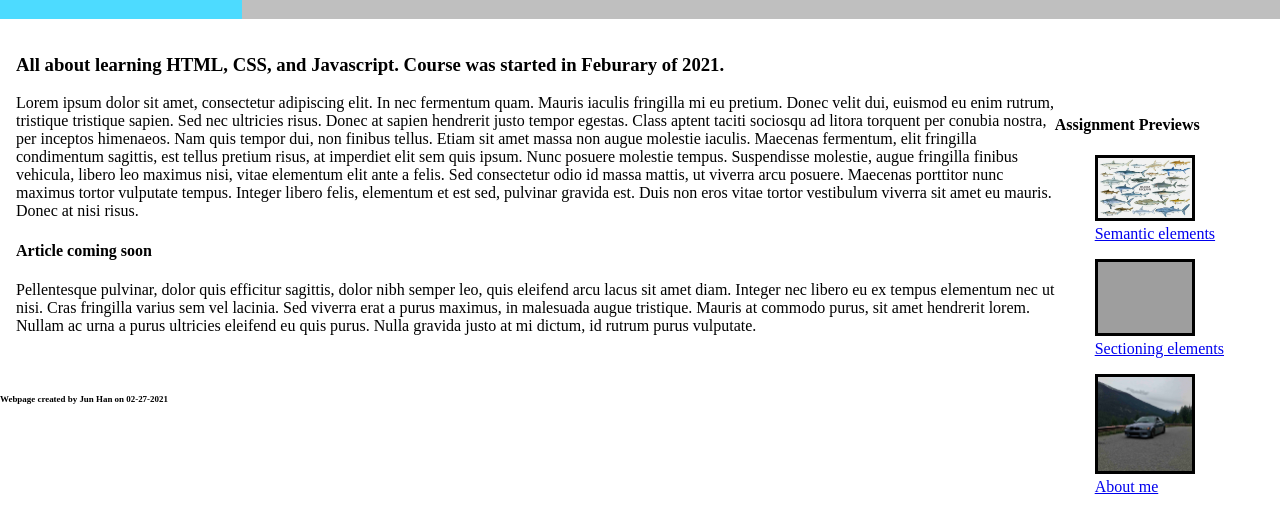
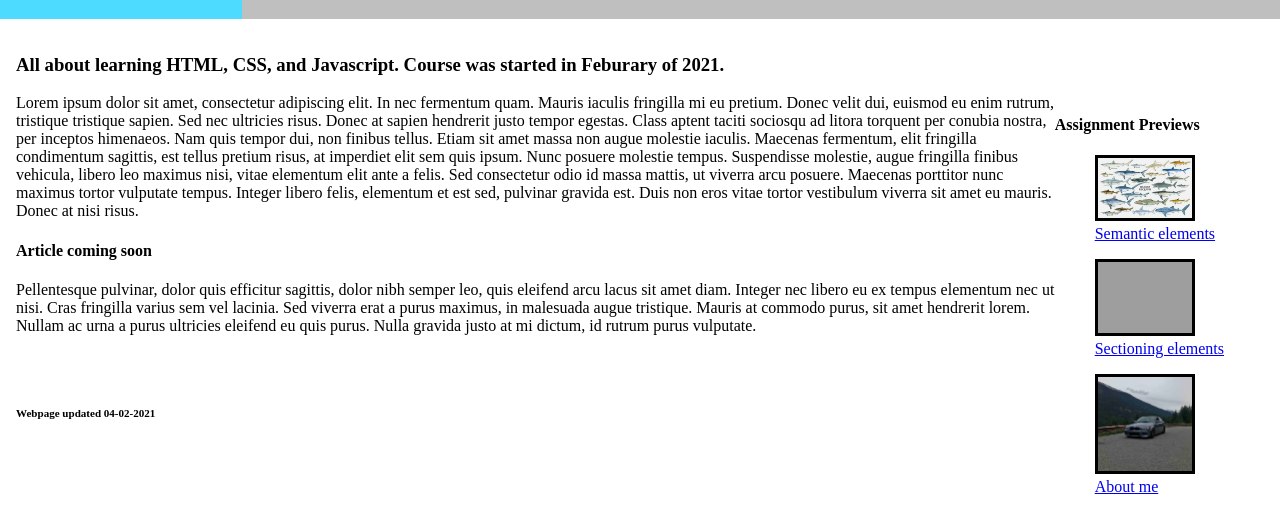
Before and after one commit to jhan-96/Portfolio, a plain HTML site: page index.html in a window 1280 px wide. Shown: the part 236-766 px from the top of the page. Drawn offline with Linux system fonts and the light colour scheme; grey boxes are pictures that could not be loaded.

Commit message:
edited footer text in index.html

```diff
--- a/index.html
+++ b/index.html
@@ -54,8 +54,8 @@
         <p>Pellentesque pulvinar, dolor quis efficitur sagittis, dolor nibh semper leo, quis eleifend arcu lacus sit amet diam. Integer nec libero eu ex tempus elementum nec ut nisi. Cras fringilla varius sem vel lacinia. Sed viverra erat a purus maximus, in malesuada augue tristique. Mauris at commodo purus, sit amet hendrerit lorem. Nullam ac urna a purus ultricies eleifend eu quis purus. Nulla gravida justo at mi dictum, id rutrum purus vulputate.</p>
       </article>
     </section>
-    <footer>
-      <h6><small>Webpage created by Jun Han on 02-27-2021</small></h6>
+    <footer class="index-footer">
+      <h5><small>Webpage updated 04-02-2021</small></h5>
     </footer>
   </body>
 </html>
--- a/styles/stylesheet.css
+++ b/styles/stylesheet.css
@@ -6,7 +6,6 @@ body {
   margin: 0;
   padding: 0;
 }
-
 header {
   display: flex;
   margin: 0;
@@ -17,7 +16,6 @@ h1 {
   display: flex;
   align-items: center;
   padding: 1em;
-
 }
 nav {
   background-color: rgb(191, 191, 191);
@@ -34,7 +32,6 @@ nav {
   padding: 0.4em;
   background-color: rgb(0, 191, 255)
 }
-
  #nav-img img {
   display: none;
   border-style: solid;
@@ -43,13 +40,9 @@ nav {
   width: 100px;
 }  /* Took out nav bar img, does not enhance webpage styling.
  unsure if still needed for assignment grading.  */
-
-
-
 .index-section {
   padding: 1em;
 }
-
 .assignment-previews {
   float:right;
 
@@ -60,6 +53,9 @@ nav {
   border-width: medium;
   width: 100px;
 }
+.index-footer {
+  padding: 1em;
+}
   /* img {
       display: flex;
       justify-content: space-between;
@@ -68,6 +64,8 @@ nav {
       border-width: medium;
       width: 10%;
     } */
+
+
 /*This section is for Sectioning-elements.html */
 .sectioning-cat {
       border-style: solid;
```
